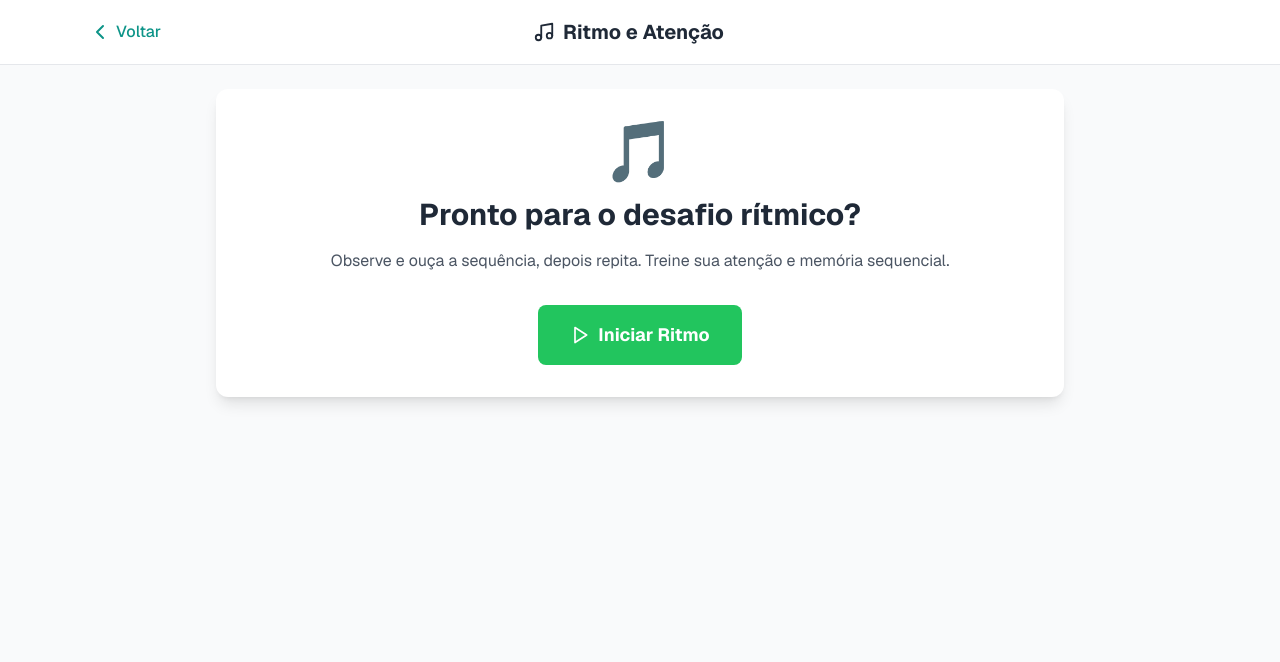
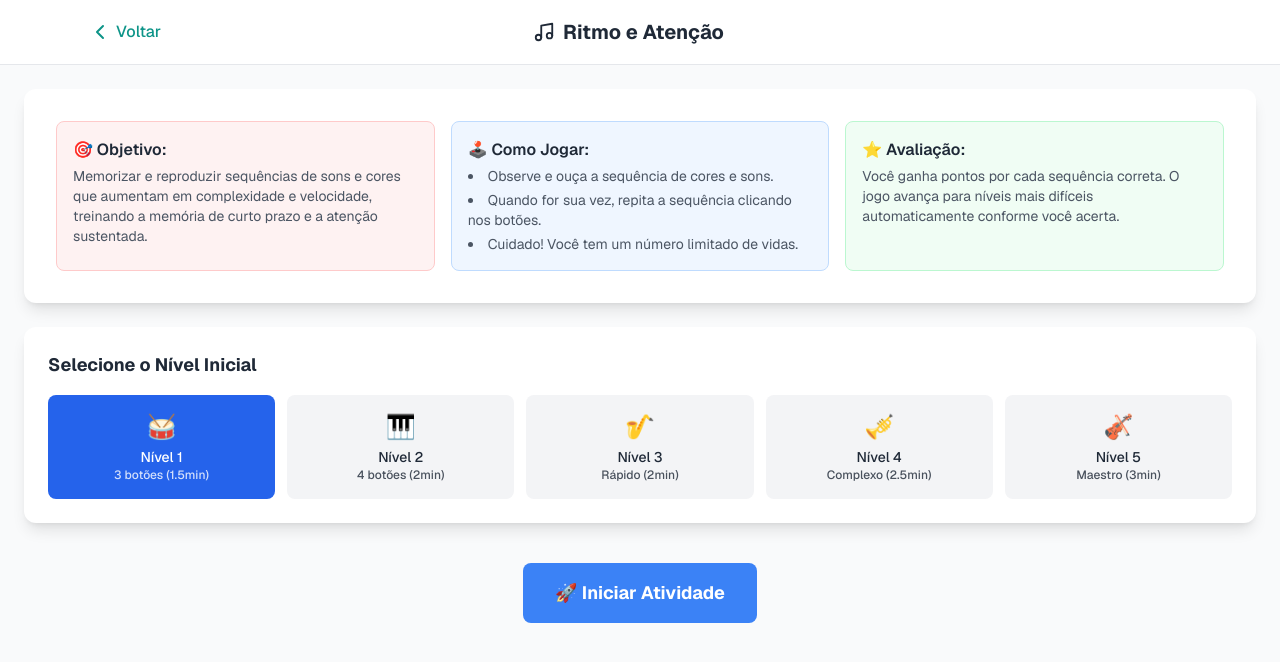
Before and after one commit to ClaudemirWork/teaplus-working, a Next.js app: page /rhythm-attention in a window 1280 px wide. Shown: the top 662 px of the page. Built offline with nearby package versions, Linux system fonts and the light colour scheme.

Commit message:
Update page.tsx correção de layout atenção ritmica

```diff
--- a/app/rhythm-attention/page.tsx
+++ b/app/rhythm-attention/page.tsx
@@ -2,12 +2,18 @@
 
 import React, { useState, useEffect, useCallback, useRef } from 'react';
 import Link from 'next/link';
-import { ChevronLeft, Play, Pause, RotateCcw, Music, Timer, Trophy, Save } from 'lucide-react';
+import { ChevronLeft, Music, RotateCcw, Save, Trophy } from 'lucide-react';
 import { useRouter } from 'next/navigation';
-import { createClient } from '../utils/supabaseClient';
+import { createClient } from '../utils/supabaseClient'; // Ajuste o caminho se necessário
 
-// Componente do Cabeçalho Padrão
-const GameHeader = ({ onSave, isSaveDisabled, title, icon, showSaveButton }) => (
+// --- COMPONENTE DO CABEÇALHO PADRÃO ---
+const GameHeader = ({ onSave, isSaveDisabled, title, icon, showSaveButton }: {
+    onSave?: () => void;
+    isSaveDisabled?: boolean;
+    title: string;
+    icon: React.ReactNode;
+    showSaveButton?: boolean;
+}) => (
     <header className="bg-white/90 backdrop-blur-sm border-b border-gray-200 sticky top-0 z-10">
         <div className="max-w-6xl mx-auto px-4 sm:px-6">
             <div className="flex items-center justify-between h-16">
@@ -43,88 +49,74 @@ const GameHeader = ({ onSave, isSaveDisabled, title, icon, showSaveButton }) =>
     </header>
 );
 
-
+// --- PÁGINA DA ATIVIDADE ---
 export default function RhythmAttention() {
     const router = useRouter();
     const supabase = createClient();
 
-    const [level, setLevel] = useState(1);
-    const [isPlaying, setIsPlaying] = useState(false);
+    // Estados refatorados
+    const [gameState, setGameState] = useState<'initial' | 'showing_pattern' | 'waiting_input' | 'finished'>('initial');
+    const [nivelSelecionado, setNivelSelecionado] = useState<number | null>(1);
+    const [currentLevel, setCurrentLevel] = useState(1);
     const [score, setScore] = useState(0);
     const [timeRemaining, setTimeRemaining] = useState(90);
+    const [lives, setLives] = useState(3);
     const [currentSequence, setCurrentSequence] = useState<number[]>([]);
     const [userSequence, setUserSequence] = useState<number[]>([]);
-    const [isShowingPattern, setIsShowingPattern] = useState(false);
-    const [isWaitingInput, setIsWaitingInput] = useState(false);
     const [currentStep, setCurrentStep] = useState(0);
-    const [lives, setLives] = useState(3);
-    const [gameCompleted, setGameCompleted] = useState(false);
-    const [accuracy, setAccuracy] = useState(100);
-    const [showFeedback, setShowFeedback] = useState(false);
     const [feedbackMessage, setFeedbackMessage] = useState('');
     const [salvando, setSalvando] = useState(false);
 
     const audioContext = useRef<AudioContext | null>(null);
 
-    const rhythmButtons = [
-        { id: 1, color: 'bg-red-500', sound: 261.63, label: '🔴' },
-        { id: 2, color: 'bg-blue-500', sound: 329.63, label: '🔵' },
-        { id: 3, color: 'bg-green-500', sound: 392.00, label: '🟢' },
-        { id: 4, color: 'bg-yellow-500', sound: 523.25, label: '🟡' }
+    const niveis = [
+        { id: 1, nome: "Nível 1", dificuldade: "3 botões", sequenceLength: 3, speed: 800, buttons: 3, duracao: 1.5, icone: "🥁" },
+        { id: 2, nome: "Nível 2", dificuldade: "4 botões", sequenceLength: 4, speed: 700, buttons: 4, duracao: 2, icone: "🎹" },
+        { id: 3, nome: "Nível 3", dificuldade: "Rápido", sequenceLength: 5, speed: 550, buttons: 4, duracao: 2, icone: "🎷" },
+        { id: 4, nome: "Nível 4", dificuldade: "Complexo", sequenceLength: 6, speed: 500, buttons: 4, duracao: 2.5, icone: "🎺" },
+        { id: 5, nome: "Nível 5", dificuldade: "Maestro", sequenceLength: 7, speed: 450, buttons: 4, duracao: 3, icone: "🎻" },
     ];
 
-    const getLevelConfig = useCallback(() => {
-        switch(level) {
-            case 1: return { sequenceLength: 3, speed: 800, buttons: 3, timeBonus: 100 };
-            case 2: return { sequenceLength: 4, speed: 600, buttons: 4, timeBonus: 150 };
-            case 3: return { sequenceLength: 5, speed: 500, buttons: 4, timeBonus: 200 };
-            default: return { sequenceLength: 3, speed: 800, buttons: 3, timeBonus: 100 };
-        }
-    }, [level]);
+    const rhythmButtons = [
+        { id: 1, color: 'bg-red-500', sound: 261.63 },
+        { id: 2, color: 'bg-blue-500', sound: 329.63 },
+        { id: 3, color: 'bg-green-500', sound: 392.00 },
+        { id: 4, color: 'bg-yellow-500', sound: 523.25 }
+    ];
 
     useEffect(() => {
         audioContext.current = new (window.AudioContext || (window as any).webkitAudioContext)();
-        return () => {
-            audioContext.current?.close();
-        };
+        return () => { audioContext.current?.close(); };
     }, []);
 
     useEffect(() => {
         let interval: NodeJS.Timeout | null = null;
-        if (isPlaying && timeRemaining > 0 && !gameCompleted) {
+        if (gameState !== 'initial' && gameState !== 'finished' && timeRemaining > 0) {
             interval = setInterval(() => setTimeRemaining(time => time - 1), 1000);
-        } else if (timeRemaining === 0 && isPlaying) {
-            setGameCompleted(true);
-            setIsPlaying(false);
+        } else if (timeRemaining === 0) {
+            setGameState('finished');
         }
-        return () => {
-            if (interval) clearInterval(interval);
-        };
-    }, [isPlaying, timeRemaining, gameCompleted]);
+        return () => { if (interval) clearInterval(interval); };
+    }, [gameState, timeRemaining]);
 
     const playSound = useCallback((frequency: number, duration: number = 200) => {
         if (audioContext.current) {
             const oscillator = audioContext.current.createOscillator();
-            const gainNode = audioContext.current.createGain();
-            oscillator.connect(gainNode);
-            gainNode.connect(audioContext.current.destination);
+            oscillator.connect(audioContext.current.destination);
             oscillator.frequency.setValueAtTime(frequency, audioContext.current.currentTime);
-            gainNode.gain.setValueAtTime(0.3, audioContext.current.currentTime);
-            gainNode.gain.exponentialRampToValueAtTime(0.01, audioContext.current.currentTime + duration / 1000);
-            oscillator.start(audioContext.current.currentTime);
+            oscillator.start();
             oscillator.stop(audioContext.current.currentTime + duration / 1000);
         }
     }, []);
 
     const generateSequence = useCallback(() => {
-        const config = getLevelConfig();
+        const config = niveis.find(n => n.id === currentLevel) || niveis[0];
         return Array.from({ length: config.sequenceLength }, () => Math.floor(Math.random() * config.buttons) + 1);
-    }, [getLevelConfig]);
+    }, [currentLevel, niveis]);
 
     const showPattern = useCallback((sequence: number[]) => {
-        setIsShowingPattern(true);
-        setIsWaitingInput(false);
-        const config = getLevelConfig();
+        setGameState('showing_pattern');
+        const config = niveis.find(n => n.id === currentLevel) || niveis[0];
         sequence.forEach((buttonId, index) => {
             setTimeout(() => {
                 setCurrentStep(index + 1);
@@ -132,14 +124,13 @@ export default function RhythmAttention() {
                 if (button) playSound(button.sound);
                 if (index === sequence.length - 1) {
                     setTimeout(() => {
-                        setIsShowingPattern(false);
-                        setIsWaitingInput(true);
+                        setGameState('waiting_input');
                         setCurrentStep(0);
                     }, config.speed);
                 }
             }, (index + 1) * config.speed);
         });
-    }, [playSound, getLevelConfig]);
+    }, [playSound, currentLevel, niveis]);
 
     const startNewRound = useCallback(() => {
         const newSequence = generateSequence();
@@ -148,97 +139,71 @@ export default function RhythmAttention() {
         showPattern(newSequence);
     }, [generateSequence, showPattern]);
 
-    useEffect(() => {
-        if (isPlaying && currentSequence.length === 0) {
-            startNewRound();
-        }
-    }, [isPlaying, currentSequence, startNewRound]);
+    const handleButtonClick = (buttonId: number) => {
+        if (gameState !== 'waiting_input') return;
 
-    const handleButtonClick = (buttonId: number) => {
-        if (!isWaitingInput) return;
         const button = rhythmButtons.find(b => b.id === buttonId);
         if (button) playSound(button.sound, 150);
+
         const newUserSequence = [...userSequence, buttonId];
         setUserSequence(newUserSequence);
+
         if (newUserSequence[newUserSequence.length - 1] !== currentSequence[newUserSequence.length - 1]) {
             const newLives = lives - 1;
             setLives(newLives);
-            setFeedbackMessage('❌ Sequência Incorreta');
-            setShowFeedback(true);
-            setTimeout(() => setShowFeedback(false), 1000);
+            setFeedbackMessage('❌ Sequência Incorreta!');
+            setTimeout(() => setFeedbackMessage(''), 1000);
+
             if (newLives <= 0) {
-                setGameCompleted(true);
-                setIsPlaying(false);
+                setGameState('finished');
             } else {
                 setTimeout(startNewRound, 1500);
             }
         } else if (newUserSequence.length === currentSequence.length) {
-            setScore(prev => prev + 50 * level);
+            setScore(prev => prev + 50 * currentLevel);
             setFeedbackMessage('✅ Perfeito!');
-            setShowFeedback(true);
-            setTimeout(() => setShowFeedback(false), 1000);
-            if (score + 50 * level >= level * 200) {
-                if (level < 3) {
+            setTimeout(() => setFeedbackMessage(''), 1000);
+
+            // Lógica de avançar de nível
+            if (currentLevel < niveis.length && score + 50 * currentLevel >= currentLevel * 200) {
                 setTimeout(() => {
-                        setLevel(prev => prev + 1);
+                    setCurrentLevel(prev => prev + 1);
                     startNewRound();
                 }, 1500);
-                } else {
-                    setGameCompleted(true);
-                    setIsPlaying(false);
-                }
             } else {
                 setTimeout(startNewRound, 1500);
             }
         }
     };
 
-    const startActivity = () => {
-        setIsPlaying(true);
-        setTimeRemaining(90);
+    const startGame = () => {
+        if (nivelSelecionado === null) return;
+        const config = niveis.find(n => n.id === nivelSelecionado) || niveis[0];
+
+        setCurrentLevel(nivelSelecionado);
+        setTimeRemaining(config.duracao * 60);
         setScore(0);
-        setLevel(1);
         setLives(3);
-        setGameCompleted(false);
-        startNewRound();
+
+        const initialSequence = generateSequence();
+        setCurrentSequence(initialSequence);
+        setUserSequence([]);
+        showPattern(initialSequence);
     };
 
-    const resetActivity = () => {
-        setIsPlaying(false);
-        setGameCompleted(false);
+    const resetGame = () => {
+        setGameState('initial');
+        setNivelSelecionado(1);
     };
 
     const handleSaveSession = async () => {
-        if (!gameCompleted) return;
         setSalvando(true);
-        try {
-            const { data: { user }, error: userError } = await supabase.auth.getUser();
-            if (userError || !user) {
-                alert('Sessão expirada. Faça login novamente.');
-                router.push('/login');
-                return;
-            }
-            const { error } = await supabase.from('sessoes').insert([{
-                usuario_id: user.id,
-                atividade_nome: 'Ritmo e Atenção',
-                pontuacao_final: score,
-                data_fim: new Date().toISOString(),
-                observacoes: { nivel_final: level, precisao: accuracy, vidas_restantes: lives }
-            }]);
-            if (error) {
-                alert(`Erro ao salvar: ${error.message}`);
-            } else {
-                alert(`Sessão salva com sucesso!\nPontuação Final: ${score}`);
+        // ... (lógica de salvar no Supabase)
         router.push('/dashboard');
-            }
-        } catch (error: any) {
-            alert(`Erro: ${error.message}`);
-        } finally {
-            setSalvando(false);
-        }
     };
 
     const formatTime = (seconds: number) => `${Math.floor(seconds / 60)}:${(seconds % 60).toString().padStart(2, '0')}`;
+    const getConfigForCurrentLevel = () => niveis.find(n => n.id === currentLevel) || niveis[0];
 
     return (
         <div className="min-h-screen bg-gray-50">
@@ -247,70 +212,114 @@ export default function RhythmAttention() {
                 icon={<Music size={22} />}
                 onSave={handleSaveSession}
                 isSaveDisabled={salvando}
-                showSaveButton={gameCompleted}
+                showSaveButton={gameState === 'finished'}
             />
-            <main className="p-4 sm:p-6 max-w-4xl mx-auto">
-                {!isPlaying && !gameCompleted ? (
-                     <div className="text-center bg-white p-8 rounded-xl shadow-lg">
-                        <div className="text-6xl mb-4">🎵</div>
-                        <h1 className="text-3xl font-bold text-gray-800 mb-4">Pronto para o desafio rítmico?</h1>
-                        <p className="text-gray-600 mb-8">
-                            Observe e ouça a sequência, depois repita. Treine sua atenção e memória sequencial.
+            <main className="p-4 sm:p-6 max-w-7xl mx-auto w-full">
+                {gameState === 'initial' && (
+                    <div className="space-y-6">
+                        {/* Bloco 1: Cards Informativos */}
+                        <div className="bg-white rounded-xl shadow-lg p-6 sm:p-8">
+                            <div className="grid grid-cols-1 md:grid-cols-3 gap-4">
+                                <div className="bg-red-50 border border-red-200 rounded-lg p-4">
+                                    <h3 className="font-semibold text-gray-800 mb-1"> 🎯 Objetivo:</h3>
+                                    <p className="text-sm text-gray-600">
+                                       Memorizar e reproduzir sequências de sons e cores que aumentam em complexidade e velocidade, treinando a memória de curto prazo e a atenção sustentada.
                                     </p>
+                                </div>
+                                <div className="bg-blue-50 border border-blue-200 rounded-lg p-4">
+                                    <h3 className="font-semibold text-gray-800 mb-1"> 🕹️ Como Jogar:</h3>
+                                    <ul className="list-disc list-inside text-sm text-gray-600 space-y-1">
+                                        <li>Observe e ouça a sequência de cores e sons.</li>
+                                        <li>Quando for sua vez, repita a sequência clicando nos botões.</li>
+                                        <li>Cuidado! Você tem um número limitado de vidas.</li>
+                                    </ul>
+                                </div>
+                                <div className="bg-green-50 border border-green-200 rounded-lg p-4">
+                                    <h3 className="font-semibold text-gray-800 mb-1"> ⭐ Avaliação:</h3>
+                                    <p className="text-sm text-gray-600">
+                                        Você ganha pontos por cada sequência correta. O jogo avança para níveis mais difíceis automaticamente conforme você acerta.
+                                    </p>
+                                </div>
+                            </div>
+                        </div>
+
+                        {/* Bloco 2: Seleção de Nível */}
+                        <div className="bg-white rounded-xl shadow-lg p-6">
+                            <h2 className="text-lg font-bold text-gray-800 mb-4">Selecione o Nível Inicial</h2>
+                            <div className="grid grid-cols-2 md:grid-cols-3 lg:grid-cols-5 gap-3">
+                                {niveis.map((nivel) => (
                                     <button
-                            onClick={startActivity}
-                            className="flex items-center space-x-2 bg-green-500 hover:bg-green-600 text-white px-8 py-4 rounded-lg font-bold text-lg transition-colors mx-auto"
+                                        key={nivel.id}
+                                        onClick={() => setNivelSelecionado(nivel.id)}
+                                        className={`p-4 rounded-lg font-medium transition-colors ${nivelSelecionado === nivel.id
+                                            ? 'bg-blue-600 text-white'
+                                            : 'bg-gray-100 text-gray-800 hover:bg-gray-200'
+                                            }`}
                                     >
-                            <Play size={20} />
-                            <span>Iniciar Ritmo</span>
+                                        <div className="text-2xl mb-1">{nivel.icone}</div>
+                                        <div className="text-sm">{nivel.nome}</div>
+                                        <div className="text-xs opacity-80">{`${nivel.dificuldade} (${nivel.duracao}min)`}</div>
+                                    </button>
+                                ))}
+                            </div>
+                        </div>
+
+                        {/* Bloco 3: Botão Iniciar */}
+                        <div className="text-center pt-4">
+                            <button
+                                onClick={startGame}
+                                disabled={nivelSelecionado === null}
+                                className="bg-blue-500 hover:bg-blue-600 text-white font-bold py-4 px-8 rounded-lg text-lg transition-colors disabled:bg-gray-300 disabled:cursor-not-allowed"
+                            >
+                                🚀 Iniciar Atividade
                             </button>
                         </div>
-                ) : (
-                    <div className="bg-white rounded-xl shadow-lg p-6">
+                    </div>
+                )}
+
+                {(gameState !== 'initial' && gameState !== 'finished') && (
+                     <div className="bg-white rounded-xl shadow-lg p-6 max-w-4xl mx-auto">
                          <div className="flex flex-wrap justify-between items-center mb-6 gap-4">
                              <div className="flex items-center gap-4">
-                                <span className="bg-purple-100 text-purple-800 font-medium px-4 py-2 rounded-lg">Nível {level}</span>
+                                 <span className="bg-purple-100 text-purple-800 font-medium px-4 py-2 rounded-lg">Nível {currentLevel}</span>
                                  <span className="bg-blue-100 text-blue-800 font-medium px-4 py-2 rounded-lg">Pontos: {score}</span>
                                  <span className="bg-green-100 text-green-800 font-medium px-4 py-2 rounded-lg">Vidas: {'❤️'.repeat(lives)}</span>
                              </div>
-                            <div className="bg-red-100 px-4 py-2 rounded-lg flex items-center">
-                                <Timer className="mr-2 text-red-600" size={16} />
-                                <span className="text-red-800 font-medium">{formatTime(timeRemaining)}</span>
+                             <div className="bg-red-100 text-red-800 font-medium px-4 py-2 rounded-lg">
+                                 Tempo: {formatTime(timeRemaining)}
                              </div>
                          </div>
 
-                        {gameCompleted && (
-                            <div className="text-center mb-6 p-4 bg-green-50 border border-green-200 rounded-lg">
-                                <Trophy className="mx-auto text-green-600 mb-2" size={32} />
-                                <h3 className="text-xl font-semibold text-green-800 mb-2">{lives > 0 ? 'Parabéns!' : 'Fim de Jogo!'}</h3>
-                                <p className="text-green-700">Pontuação Final: {score} pontos.</p>
+                         <div className="h-20 text-center flex items-center justify-center mb-6">
+                             {gameState === 'showing_pattern' && <p className="text-blue-800 font-medium text-lg animate-pulse">Observe... {currentStep}/{currentSequence.length}</p>}
+                             {gameState === 'waiting_input' && <p className="text-yellow-800 font-medium text-lg">Sua vez! {userSequence.length}/{currentSequence.length}</p>}
+                             {feedbackMessage && <p className="text-purple-800 font-medium text-lg">{feedbackMessage}</p>}
+                         </div>
+
+                         <div className="flex justify-center items-center space-x-4 sm:space-x-6 mb-8">
+                             {rhythmButtons.slice(0, getConfigForCurrentLevel().buttons).map(button => (
+                                 <button
+                                     key={button.id}
+                                     onClick={() => handleButtonClick(button.id)}
+                                     className={`w-24 h-24 sm:w-32 sm:h-32 rounded-full border-4 transition-all duration-150 flex items-center justify-center text-4xl font-bold ${button.color} ${gameState === 'showing_pattern' && currentSequence[currentStep - 1] === button.id ? 'scale-110 border-white shadow-lg' : 'border-transparent hover:scale-105'}`}
+                                     disabled={gameState !== 'waiting_input'}
+                                 />
+                             ))}
+                         </div>
                      </div>
                 )}
 
-                        <div className="h-20 text-center flex items-center justify-center mb-6">
-                            {isShowingPattern && <p className="text-blue-800 font-medium text-lg animate-pulse">Observe... {currentStep}/{currentSequence.length}</p>}
-                            {isWaitingInput && <p className="text-yellow-800 font-medium text-lg">Sua vez! {userSequence.length}/{currentSequence.length}</p>}
-                            {showFeedback && <p className="text-purple-800 font-medium text-lg">{feedbackMessage}</p>}
+                {gameState === 'finished' && (
+                    <div className="bg-white rounded-xl shadow-lg p-8 text-center max-w-2xl mx-auto">
+                        <Trophy className="mx-auto text-yellow-500 mb-4" size={48} />
+                         <h3 className="text-3xl font-bold text-gray-800 mb-6">{lives > 0 ? 'Parabéns, você completou!' : 'Fim de Jogo!'}</h3>
+                         <div className="grid grid-cols-2 gap-4 max-w-md mx-auto mb-8">
+                             <div className="bg-gray-100 rounded-lg p-4"><div className="text-2xl font-bold">{score}</div><div className="text-sm">Pontuação Final</div></div>
+                             <div className="bg-gray-100 rounded-lg p-4"><div className="text-2xl font-bold">{currentLevel}</div><div className="text-sm">Nível Atingido</div></div>
                          </div>
-
-                        <div className="flex justify-center items-center space-x-4 sm:space-x-6 mb-8">
-                            {rhythmButtons.slice(0, getLevelConfig().buttons).map(button => (
-                                <button
-                                    key={button.id}
-                                    onClick={() => handleButtonClick(button.id)}
-                                    className={`w-24 h-24 sm:w-32 sm:h-32 rounded-full border-4 transition-all duration-150 flex items-center justify-center text-4xl font-bold ${button.color} ${isShowingPattern && currentSequence[currentStep - 1] === button.id ? 'scale-110 border-white shadow-lg' : 'border-transparent hover:scale-105'}`}
-                                    disabled={isShowingPattern || !isWaitingInput || gameCompleted}
-                                />
-                            ))}
-                        </div>
-
-                        <div className="flex justify-center space-x-4">
-                            <button
-                                onClick={resetActivity}
-                                className="flex items-center space-x-2 bg-gray-500 hover:bg-gray-600 text-white px-6 py-3 rounded-lg font-medium transition-colors"
-                            >
-                                <RotateCcw size={20} />
-                                <span>Reiniciar Jogo</span>
+                         <div className="space-x-4">
+                             <button onClick={resetGame} className="bg-blue-500 hover:bg-blue-600 text-white font-bold py-3 px-6 rounded-lg transition-colors">
+                                 Jogar Novamente
                              </button>
                          </div>
                     </div>
```
Lines whose indentation alone changed are shown as unchanged.
